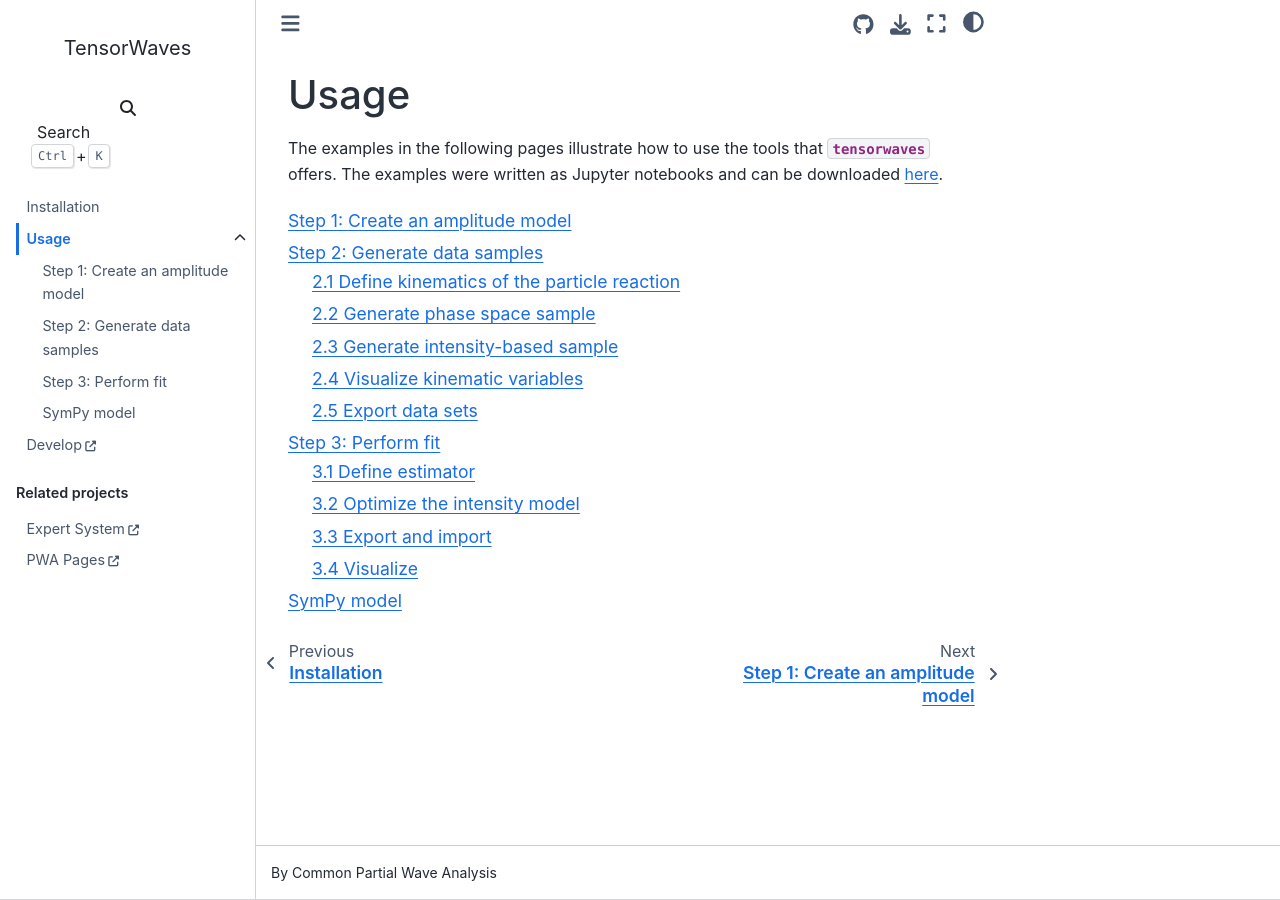
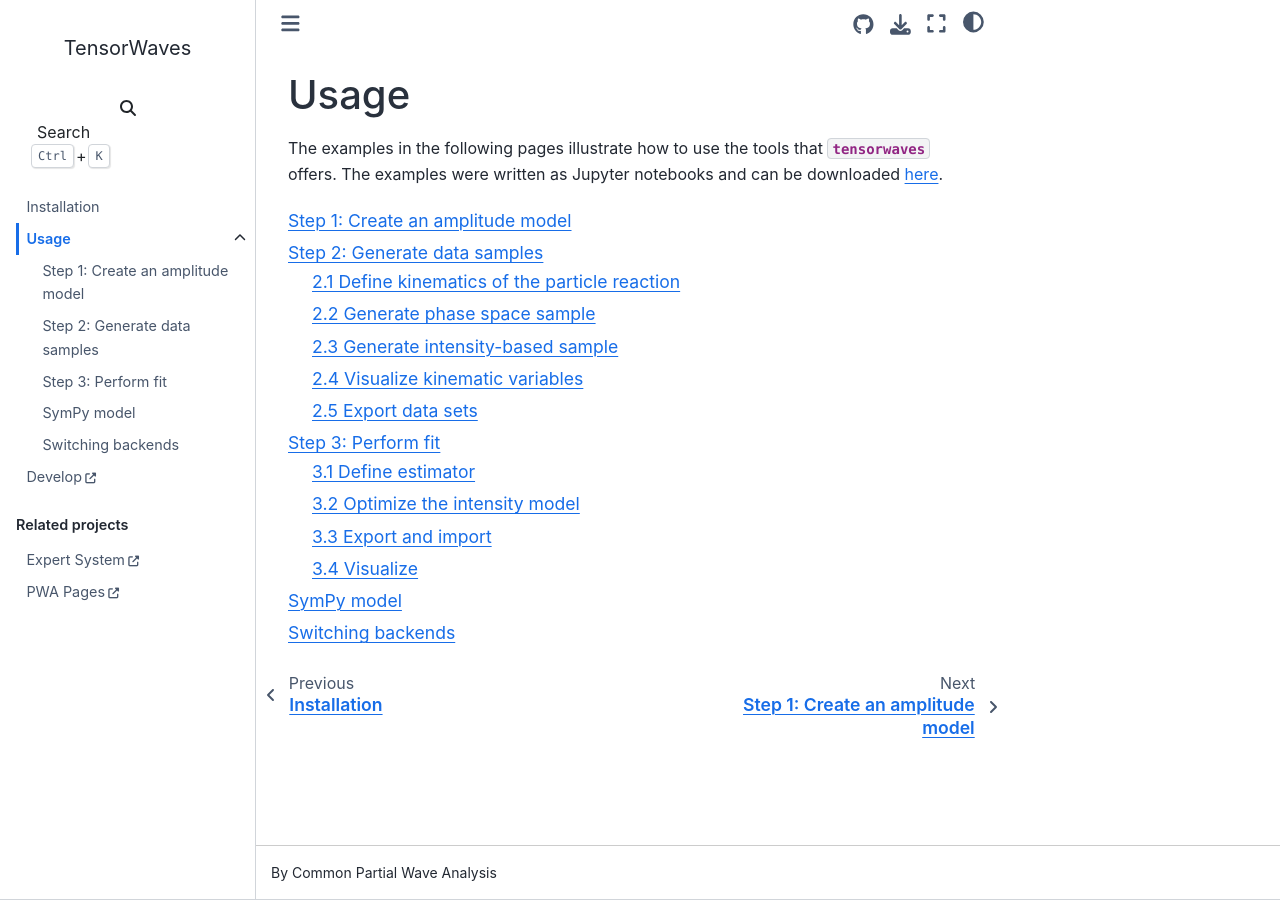
Before and after one commit to ComPWA/tensorwaves, a Sphinx documentation site: the page built from docs/usage.md, in a window 1280 px wide. Built offline with Sphinx 7.4.7 and the Sphinx Book theme 1.1.4, drawn with Linux system fonts in a browser that asks for light colours; pages that are not in the unit, such as notebooks, are missing from menus.

Commit message:
docs: illustrate runtimes backend switch

````diff
--- a/cspell.json
+++ b/cspell.json
@@ -47,6 +47,7 @@
     ],
     "language": "en-US",
     "words": [
+        "backends",
         "blatt",
         "bottomness",
         "breit",
--- a/docs/usage.md
+++ b/docs/usage.md
@@ -14,4 +14,5 @@
 usage/2_generate_data
 usage/3_perform_fit
 usage/sympy
+usage/backends
 ```
````
Also changed, not shown: docs/usage/backends.ipynb (added).
